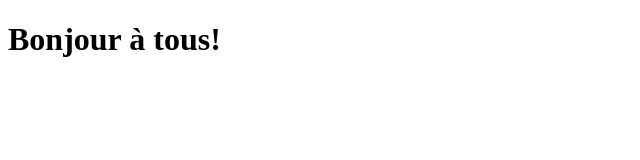
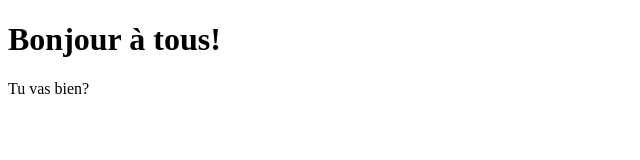
Before and after one commit to bhoang28/coursera, a plain HTML site: page index.html in a window 1280 px wide. Shown: the whole page, without its empty margins (0-640 px from the left). Drawn offline with Linux system fonts and the light colour scheme.

Commit message:
How are you?

```diff
--- a/index.html
+++ b/index.html
@@ -5,5 +5,6 @@
 </head>
 <body>
 	<h1>Bonjour à tous!</h1>
+	<p>Tu vas bien?</p>
 </body>
 </html>
```
